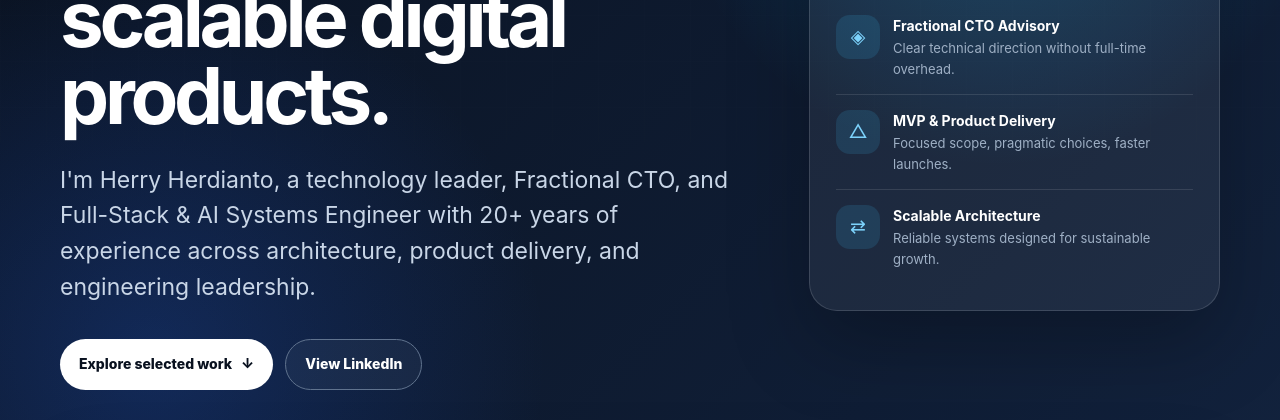
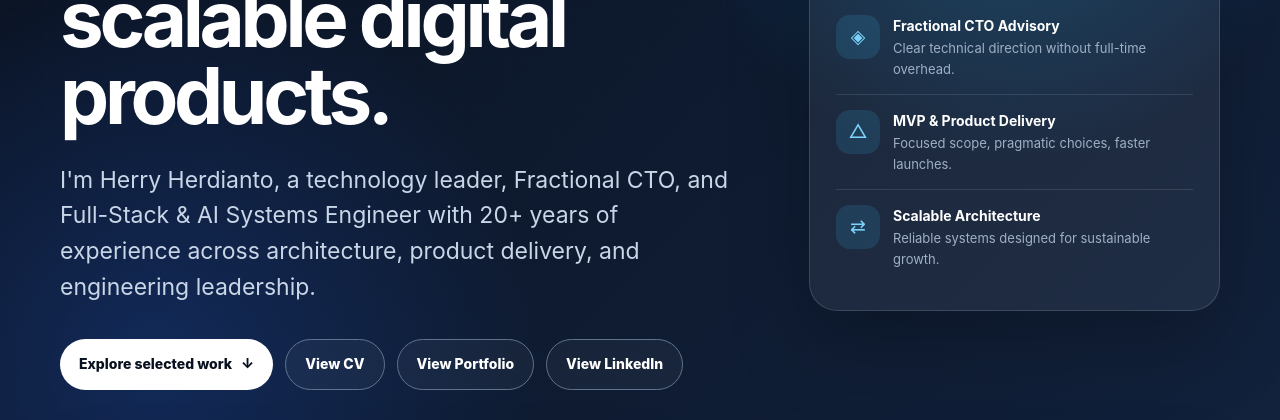
Before and after one commit to hherdianto/hherdianto.github.io, a plain HTML site: page index.html in a window 1280 px wide. Shown: the part 380-800 px from the top of the page. Drawn offline with Linux system fonts and the light colour scheme.

Commit message:
Add CV and portfolio links to homepage

```diff
--- a/index.html
+++ b/index.html
@@ -223,6 +223,8 @@
         <p class="hero-lead">I'm Herry Herdianto, a technology leader, Fractional CTO, and Full-Stack &amp; AI Systems Engineer with 20+ years of experience across architecture, product delivery, and engineering leadership.</p>
         <div class="hero-actions">
           <a class="button button-primary" href="#work">Explore selected work <span aria-hidden="true">&#8595;</span></a>
+          <a class="button button-secondary" href="assets/CV_Herry_US_Format.pdf" target="_blank" rel="noreferrer">View CV</a>
+          <a class="button button-secondary" href="assets/Herry_Herdianto_Technology_Portfolio.pdf" target="_blank" rel="noreferrer">View Portfolio</a>
           <a class="button button-secondary" href="https://www.linkedin.com/in/hherdianto/" rel="noreferrer">View LinkedIn</a>
         </div>
       </div>
@@ -391,7 +393,7 @@
   <footer>
     <div class="wrap footer-inner">
       <span>&copy; 2026 Herry Herdianto. Built as a focused record of technology leadership and product work.</span>
-      <div class="footer-links"><a href="mailto:hherdianto@gmail.com">Email</a><a href="https://github.com/hherdianto" rel="noreferrer">GitHub</a><a href="#top">Back to top</a></div>
+      <div class="footer-links"><a href="mailto:hherdianto@gmail.com">Email</a><a href="assets/CV_Herry_US_Format.pdf" target="_blank" rel="noreferrer">CV</a><a href="assets/Herry_Herdianto_Technology_Portfolio.pdf" target="_blank" rel="noreferrer">Portfolio</a><a href="https://github.com/hherdianto" rel="noreferrer">GitHub</a><a href="#top">Back to top</a></div>
     </div>
   </footer>
 </body>
```
Also changed, not shown: 4 other files.
